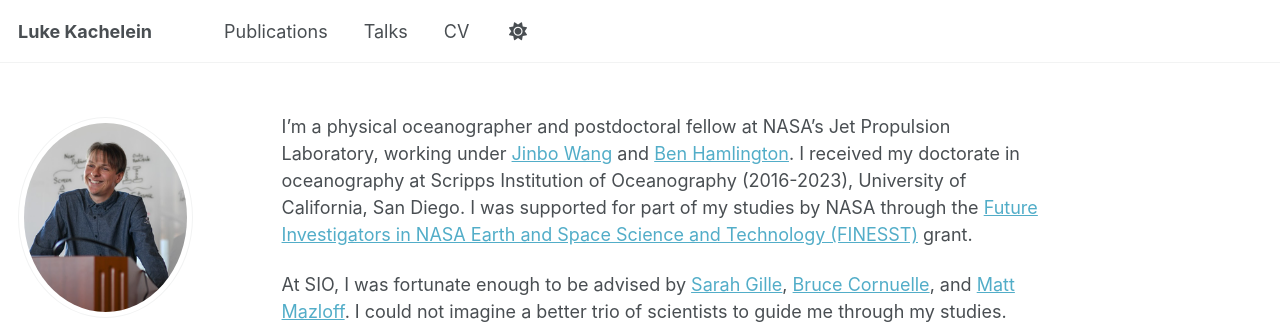
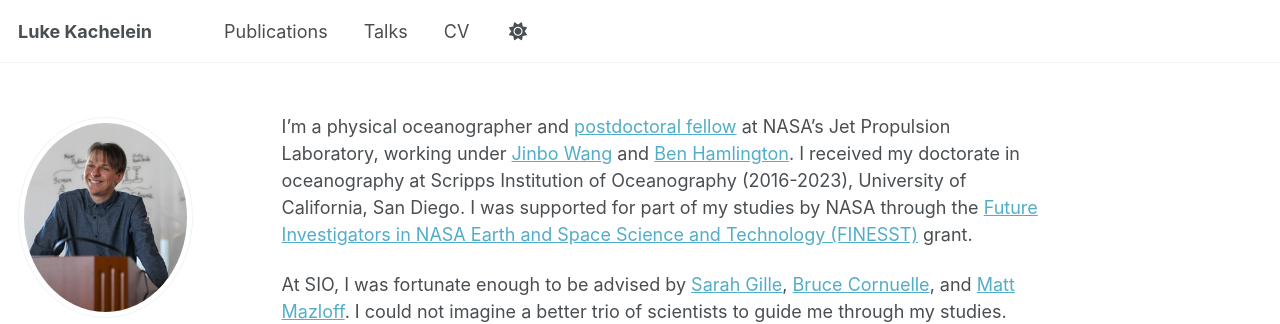
Before and after one commit to lkach/lkach.github.io, a Jekyll site: the page built from _pages/about.md, in a window 1280 px wide and 1299 px high. Shown: the top 324 px of the window. Built offline with Jekyll 4.4.1, drawn with Linux system fonts in a browser that asks for light colours; some web fonts are replaced; part of the change alters nothing that is shown.

```diff
--- a/_pages/about.md
+++ b/_pages/about.md
@@ -9,7 +9,7 @@ redirect_from:
 
 <!-- Website under development as of May 2025 -->
 
-I'm a physical oceanographer and postdoctoral fellow at NASA's Jet Propulsion Laboratory, working under [Jinbo Wang](https://science.jpl.nasa.gov/people/jwang2) and [Ben Hamlington](https://science.jpl.nasa.gov/people/bhamling/). I received my doctorate in oceanography at Scripps Institution of Oceanography (2016-2023),
+I'm a physical oceanographer and [postdoctoral fellow](https://science.jpl.nasa.gov/people/kachelei/) at NASA's Jet Propulsion Laboratory, working under [Jinbo Wang](https://science.jpl.nasa.gov/people/jwang2) and [Ben Hamlington](https://science.jpl.nasa.gov/people/bhamling/). I received my doctorate in oceanography at Scripps Institution of Oceanography (2016-2023),
 University of California, San Diego.
 I was supported for part of my studies by NASA through the [Future Investigators in NASA Earth and Space Science and Technology (FINESST)](https://nspires.nasaprs.com/external/solicitations/summary.do?solId=%7B913A7DEE-2747-6539-130C-0AB1E2322F42%7D&path=future&method=init) grant.
 
```
